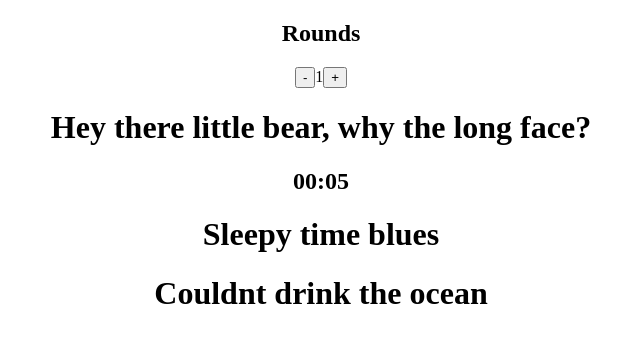
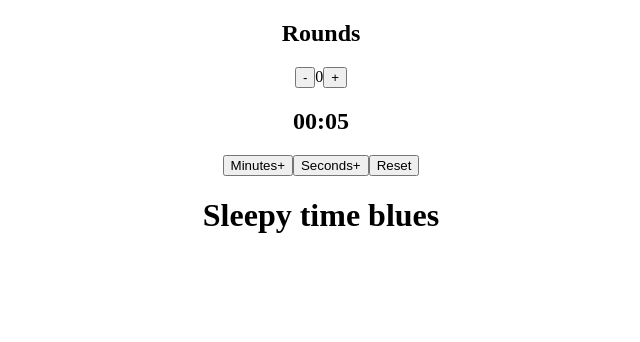
Before and after one commit to robertthome/interval_workout_timer, a React (Create React App) app in the folder workouttimer/: page / in a window 1280 px wide. Shown: the top 342 px of the page, without its empty margins (319-959 px from the left). Built offline with nearby package versions, Linux system fonts and the light colour scheme.

Commit message:
deleted place holders

```diff
--- a/workouttimer/src/components/CooldownTimer.jsx
+++ b/workouttimer/src/components/CooldownTimer.jsx
@@ -3,11 +3,7 @@ import React, { useState } from 'react'
 function CooldownTimer() {
   const [cooldownTimer, setCooldownTimer] = useState(0)
 
-  return (
-    <div>
-      <h1>Couldnt drink the ocean</h1>
-    </div>
-  )
+  return <div></div>
 }
 
 export default CooldownTimer
--- a/workouttimer/src/components/MainTimer.jsx
+++ b/workouttimer/src/components/MainTimer.jsx
@@ -22,11 +22,13 @@ function MainTimer() {
 
   return (
     <div>
-      <h1>Hey there little bear, why the long face?</h1>
       <h2>
         {minutes < 10 ? '0' + minutes : minutes}:
         {seconds < 10 ? '0' + seconds : seconds}
       </h2>
+      <button>Minutes+</button>
+      <button>Seconds+</button>
+      <button>Reset</button>
     </div>
   )
 }
--- a/workouttimer/src/components/RoundCounter.jsx
+++ b/workouttimer/src/components/RoundCounter.jsx
@@ -1,11 +1,11 @@
 import React, { useState } from 'react'
 
 function RoundCounter(props) {
-  const [rounds, setRounds] = useState(1)
+  const [rounds, setRounds] = useState(0)
   const [roundName, setRoundName] = useState(0) //maybe its own component
 
   const decrementRound = () => {
-    if (rounds > 1) {
+    if (rounds > 0) {
       setRounds((prevState) => prevState - 1)
     }
   }
```
